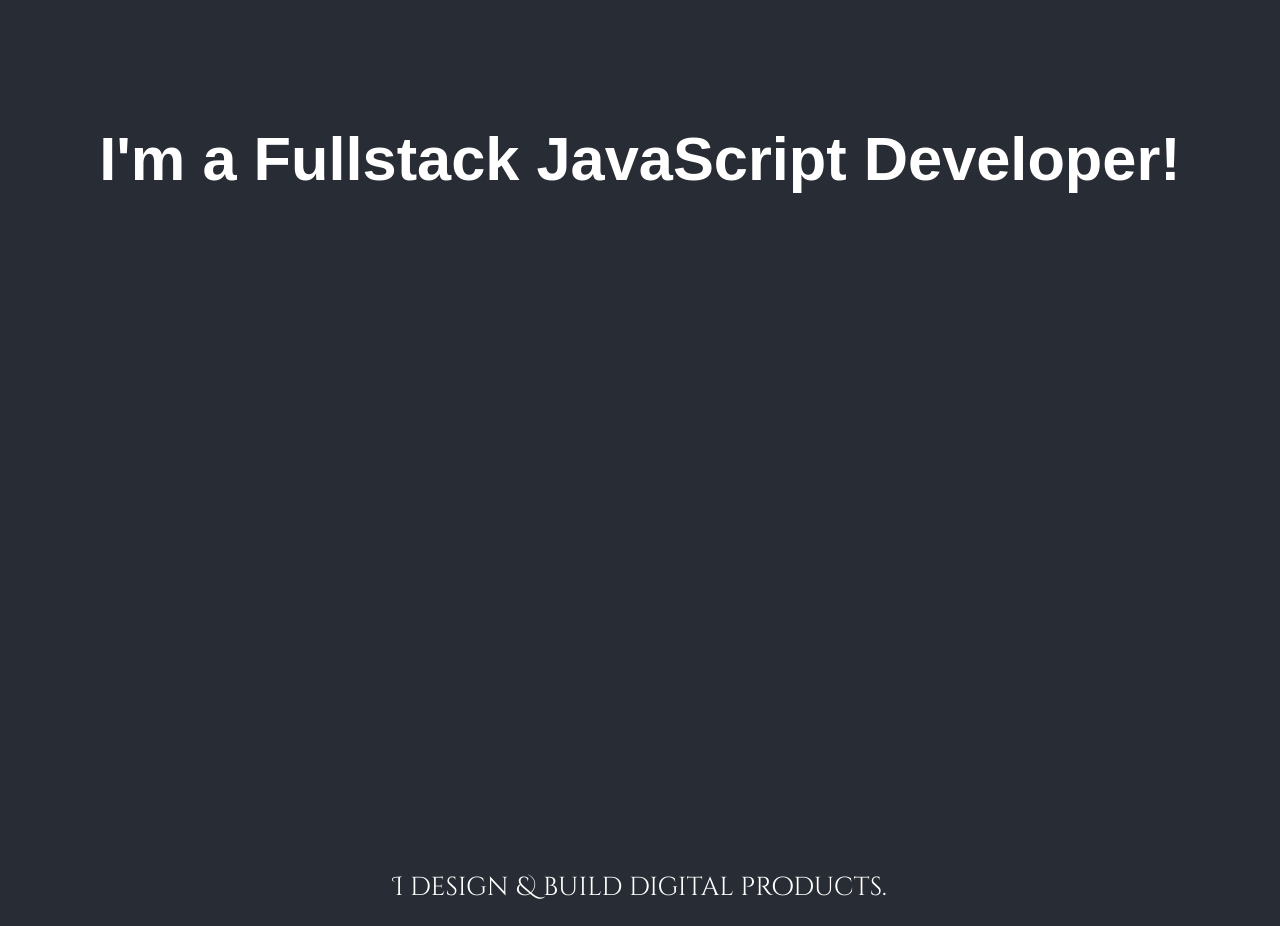
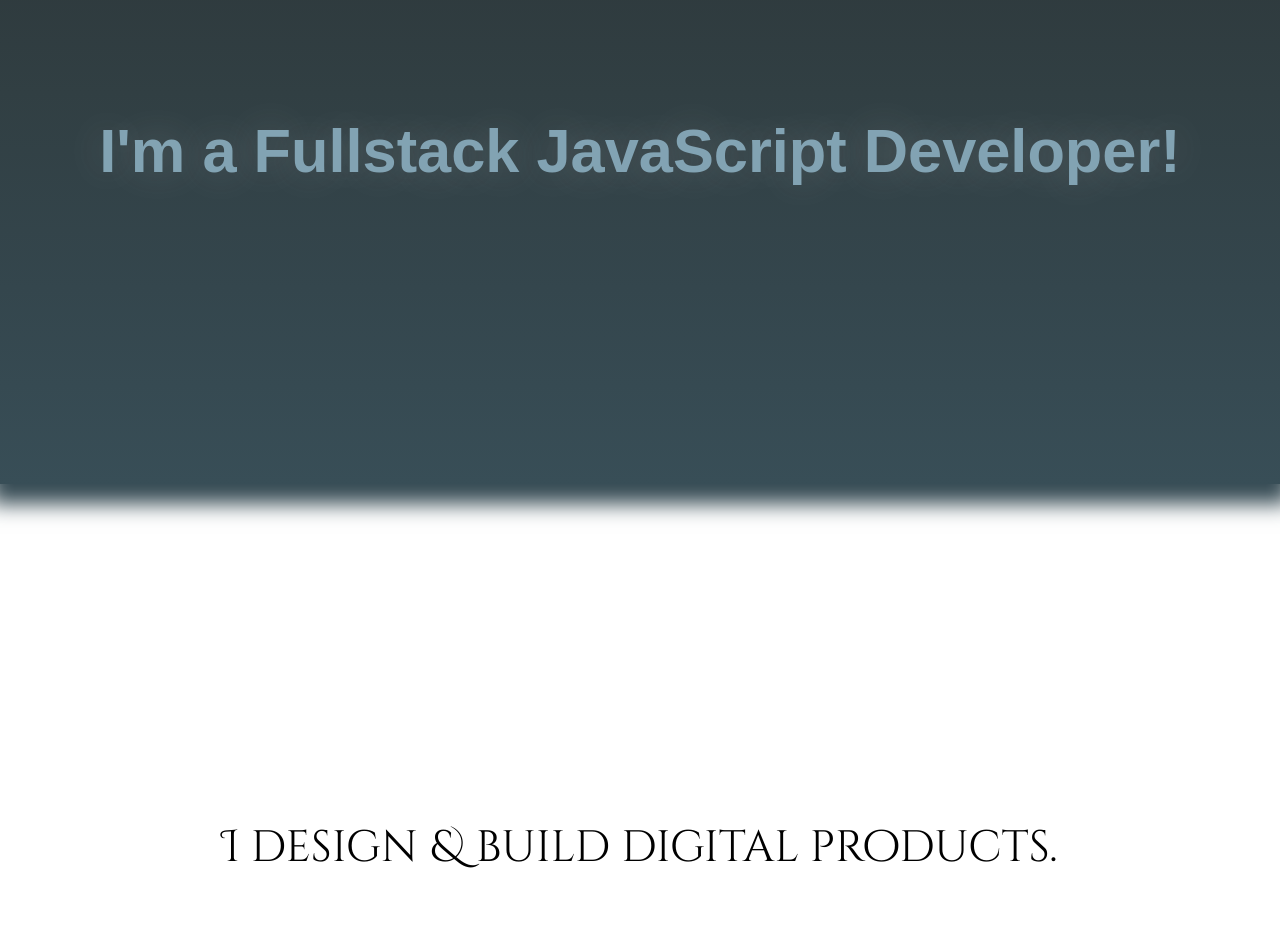
Before and after one commit to reubenvas/portfolio, a React (Create React App) app: page / in a window 1280 px wide. Shown: the part 300-1226 px from the top of the page. Built offline with nearby package versions, Linux system fonts and the light colour scheme; a web font is replaced by a local one.

Commit message:
added some styling

```diff
--- a/src/App.css
+++ b/src/App.css
@@ -1,19 +1,33 @@
 .App {
   text-align: center;
-}
-
-.App-header {
-  background-color: #282c34;
+  /* background-color: #282c34; */
   min-height: 100vh;
   display: flex;
   flex-direction: column;
   align-items: center;
   justify-content: center;
   font-size: calc(10px + 2vmin);
-  color: white;
+  /* color: white; */
+}
+
+.container--fullscreen {
+  height:98vh;
+  width: 100vw;
+  display: flex;
+  align-items: center;
+  justify-content: center;
+}
+
+.Intro {
+  /* color: #F9D342; */
+  color: rgb(130, 163, 179) ;
+  text-shadow: 0px 0px 40px #d8d5d53e;
+  background-image: linear-gradient(to bottom, #2a3031, #2d373a, #313f43, #34464d, #384e57);
+  box-shadow: 0px 10px 20px 10px #364b54;
 }
 
 .navigation-container {
+  visibility: hidden;
   width: 100vw;
   height: 5vh;
   background-color: white;
@@ -32,12 +46,29 @@
   justify-content: center;
 }
 
+.bg-landscape {
+  background-image: url("./images/forest-mountains-3v-1440x900.jpg");
+  position: absolute;
+  height: fill;
+  width: fill;
+  z-index: -1;
+  filter: blur(3.5px);
+}
+
+.text--home {
+  text-shadow: 0px 0px 300px #fffdfd;
+}
+
+
 .intro {
   font-family: 'Cinzel Decorative', cursive;
+  font-size: 5.5vh;
 }
 
 .name {
   font-family: 'Forum', cursive;
+  font-size: 4.3vh;
+
 }
 
 .AboutMe {
--- a/src/App.js
+++ b/src/App.js
@@ -17,15 +17,15 @@ class App extends Component {
 
   render() {
     return (
-      <div className="App">
+      <main className="App">
         <NavigationBar />
-        <header className="App-header">
-          <div >
-            <FullScreenText>Hi! #My name is Reuben. #I'm a Fullstack JavaScript Developer!</FullScreenText>
-          </div>
+        <FullScreenText className='Intro'>Hi! #My name is Reuben. #I'm a Fullstack JavaScript Developer!</FullScreenText>
         <div className='Home' /* set either class or name to target of link */>
+          <div className='bg-landscape' />
+          <article className='text--home'>
             <p className='intro'>I design & build digital products.</p>
-            <small className='name'>Reuben Vas</small>
+            <p className='name'>Reuben Vas</p>
+          </article>
         </div>
         <AboutMe />
         <div className="Projects">
@@ -37,9 +37,7 @@ class App extends Component {
           </div>
         </div>
         <FullScreenText className='Projects' invertColor={true}>Projects-mock</FullScreenText>
-
-        </header>
-      </div>
+      </main>
     );
   }
 }
--- a/src/components/FullScreenText.js
+++ b/src/components/FullScreenText.js
@@ -10,13 +10,12 @@ function scrollTo(query) {
 
 
 const FullScreenText = props => {
-    const { children, className, invertColor } = props;
-    const [textColor, backgroundColor] = invertColor ? ['#282c34', 'white'] : ['white', '#282c34'];
+    const { children, className} = props;
     const sentences = children.split('#');
     const lines = [];
 
     return (
-        <div className={className} style={styles.container(backgroundColor)}>
+        <div className={`${className} container--fullscreen`} >
             <Typist cursor={{ show: false }} onLineTyped={(line, lineIdx) => {
                 lines.push(line);
                 console.log(lines);
@@ -26,7 +25,7 @@ const FullScreenText = props => {
                     const backspaces = arr.length - 1 !== i ? s.length : 0;
                     return (
                         <div key={i}>
-                            <h4 style={styles.heading(s.length, textColor)}>
+                            <h4 style={styles.heading(s.length)}>
                                 <span>{s}</span>
                                 {<Typist.Backspace count={backspaces} delay={500} />}
                             </h4>
@@ -40,22 +39,11 @@ const FullScreenText = props => {
 
 
 const styles = {
-    container: (backgroundColor) => {
-        return {
-            height: '100vh',
-            width: '100vw',
-            display: 'flex',
-            alignItems: 'center',
-            justifyContent: 'center',
-            background: backgroundColor
-        }
-    },
-    heading: (textLength, textColor) => {
+    heading: (textLength) => {
         const fontSize = 20 - textLength / 3;
         return {
             fontSize: `${fontSize}vh`,
             fontFamily: 'Source Sans Pro, sans-serif',
-            color: textColor
         };
     },
 }
```
Also changed, not shown: src/images/forest-mountains-3v-1440x900.jpg (added), src/images/forest-mountains-3v.jpg (added). Lines whose indentation alone changed are shown as unchanged.
